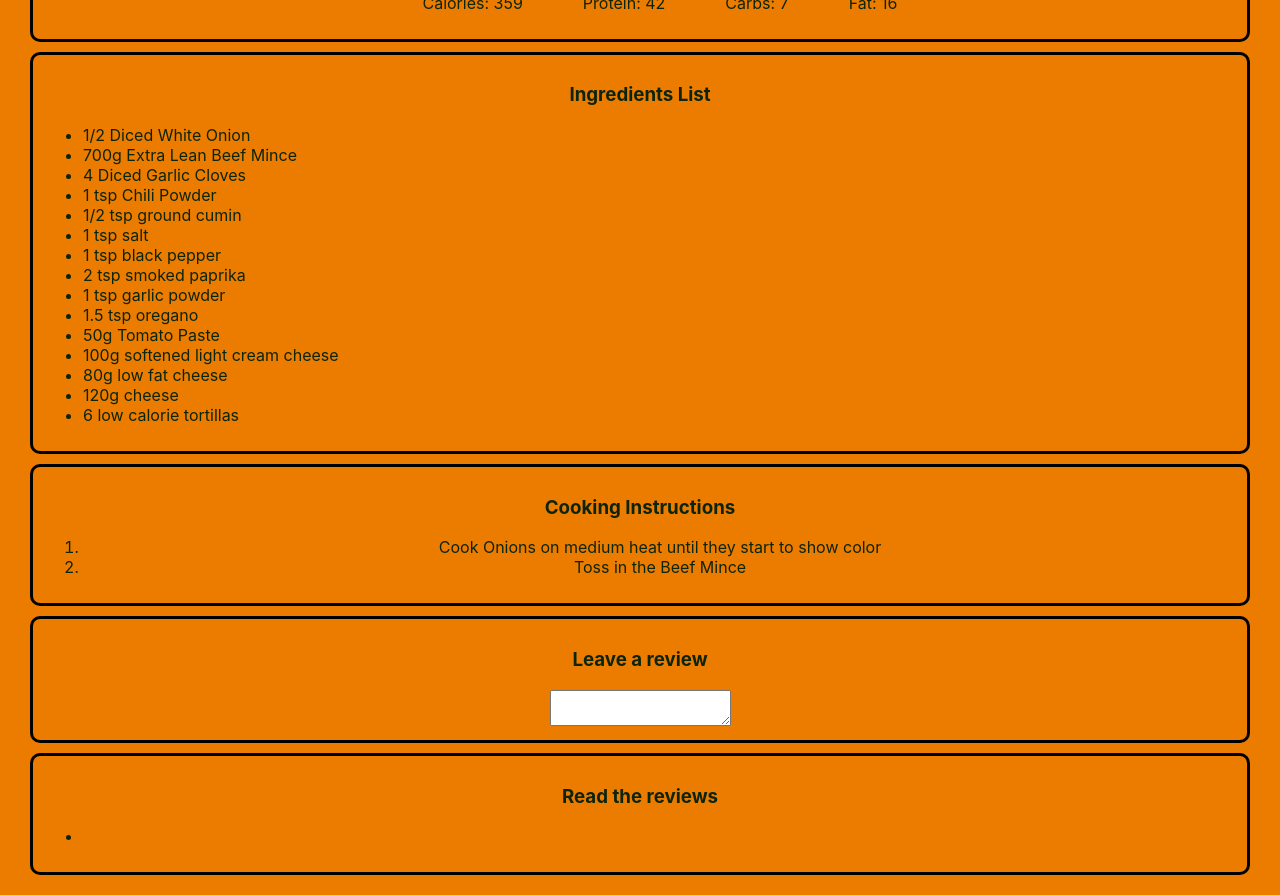
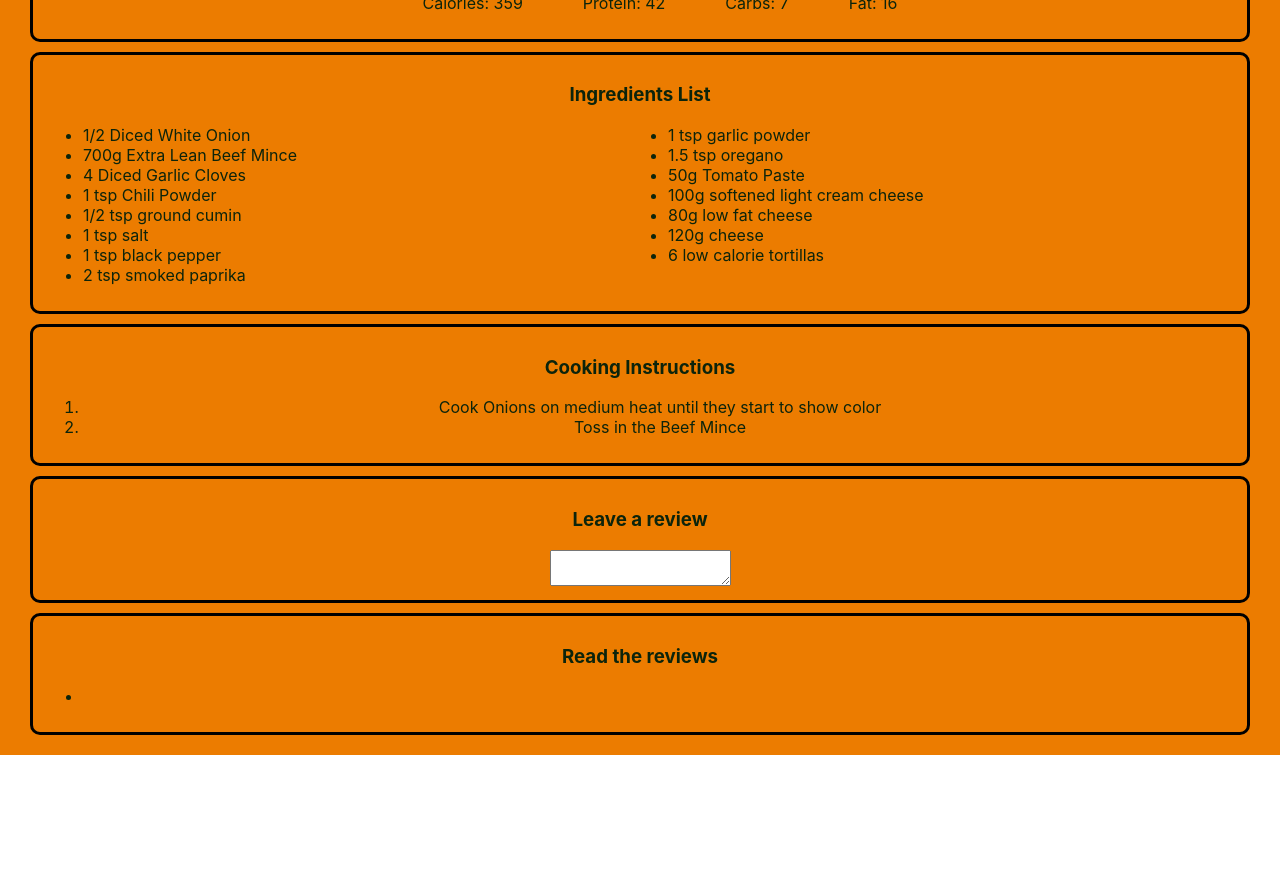
Before and after one commit to AlexDoss42/cookbook, a React (Create React App) app: page / in a window 1280 px wide. Shown: the part 940-1835 px from the top of the page. After the commit the page ends 1695 px from the top, so only its background shows below. Built offline with nearby package versions, Linux system fonts and the light colour scheme.

Commit message:
makes ingredients list two columns

```diff
--- a/src/Components/Ingredients.css
+++ b/src/Components/Ingredients.css
@@ -1,3 +1,4 @@
 .ingredients-list {
     text-align: left;
+    columns: 2;
 }
```
